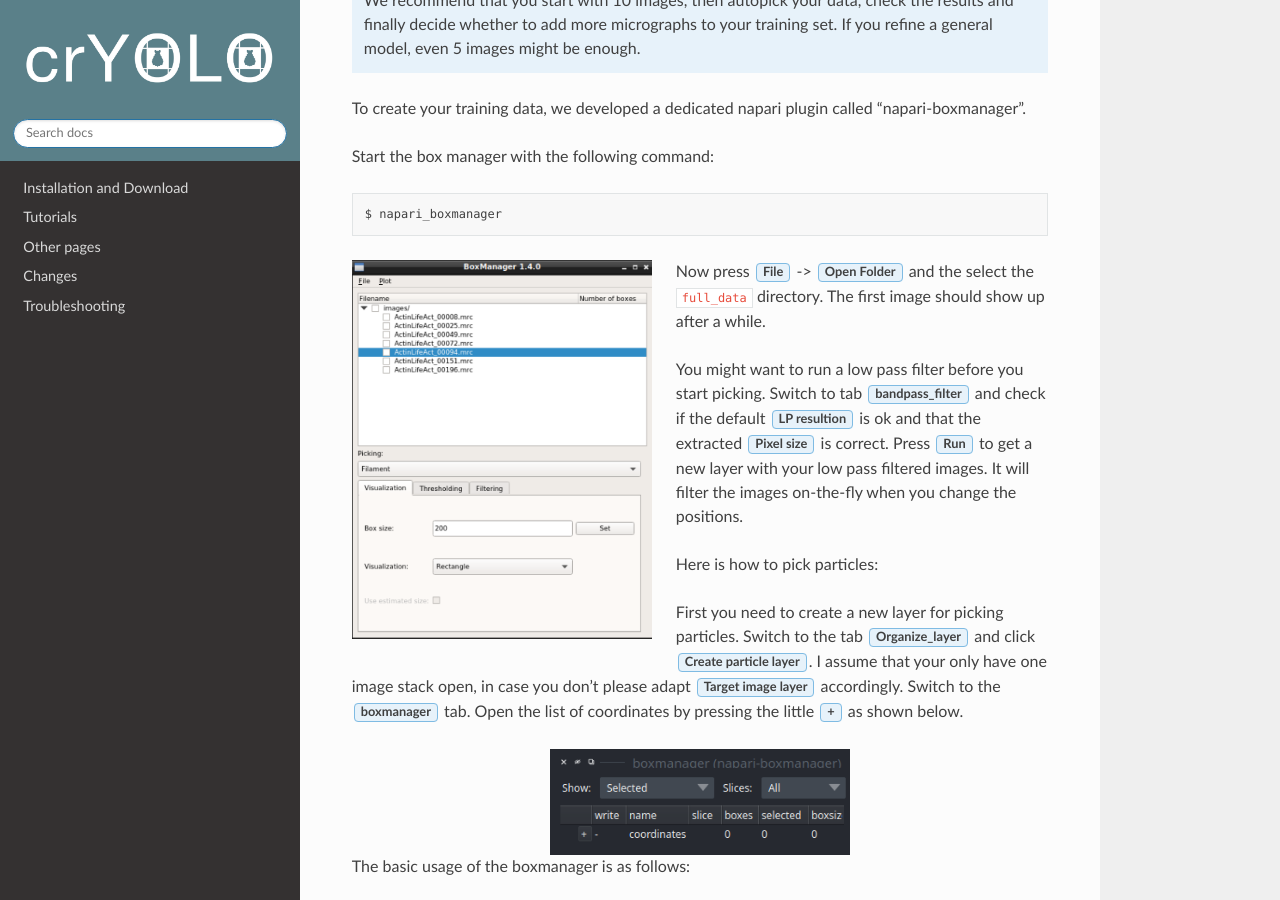
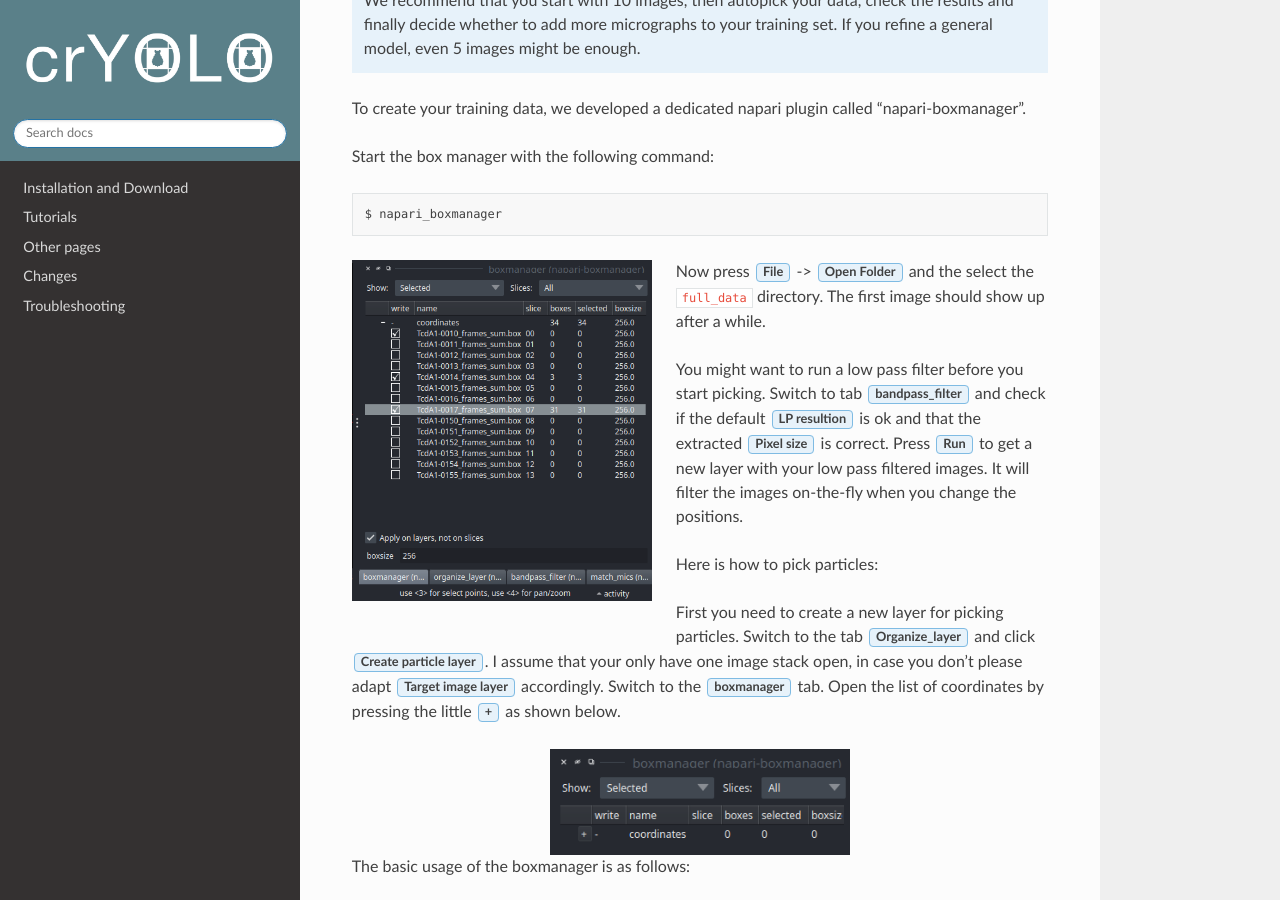
Before and after one commit to MPI-Dortmund/cryolo, a Sphinx documentation site: the page built from source/tutorials/data_preparation.rst, in a window 1280 px wide and 900 px high, scrolled down 464 px. Built offline with Sphinx 7.4.7 and the Read the Docs theme 2.0.0, drawn with Linux system fonts in a browser that asks for light colours.

Commit message:
update data preparation

```diff
--- a/source/tutorials/data_preparation.rst
+++ b/source/tutorials/data_preparation.rst
@@ -1,6 +1,6 @@
 .. include:: text_modules/data_prep_filament_startbm.rst
 
-.. image:: ../img/cryolo_boxmanager_filament_202103.png
+.. image:: ../img/napari/boxmanager.png
     :width: 300
     :align: left
 
```
Also changed, not shown: source/img/napari/boxmanager.png (added).
